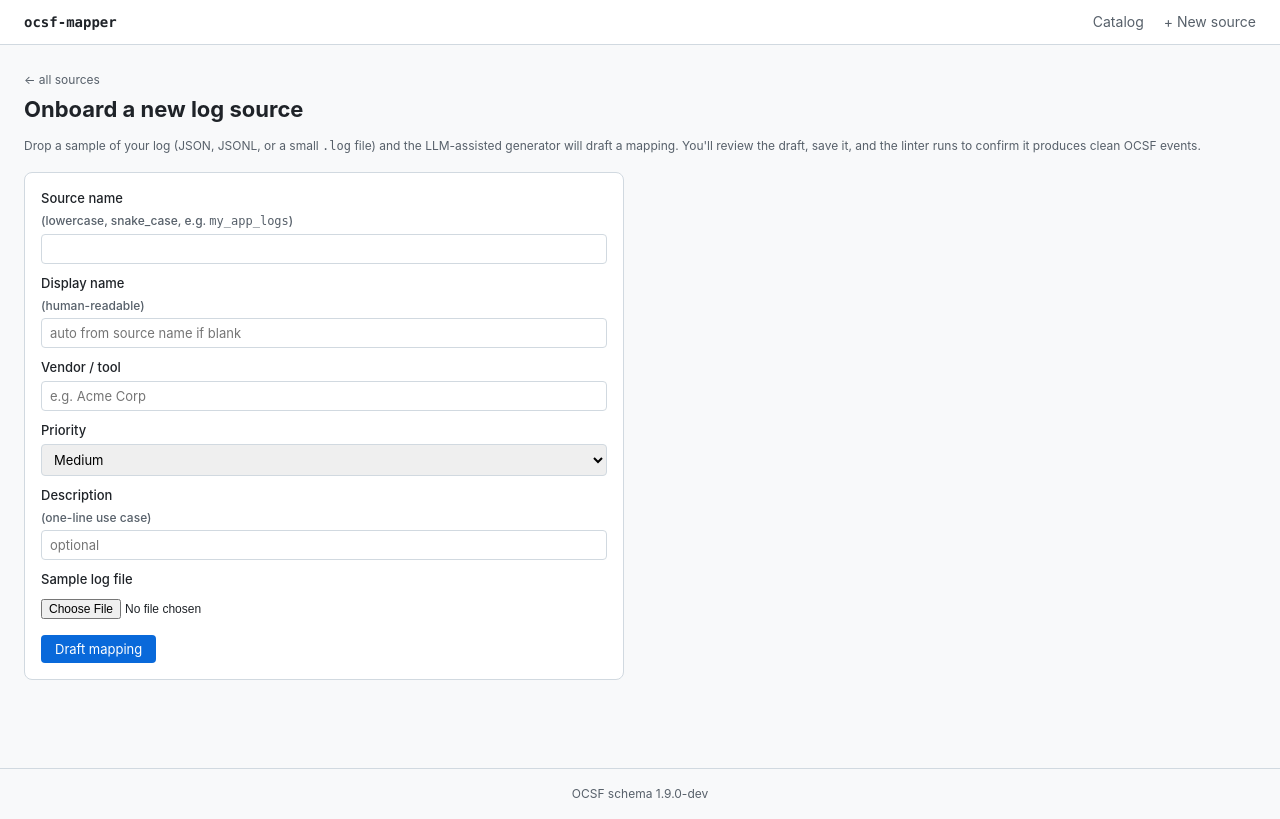
After one commit to SauNu84/ocsf-parse, a FastAPI app: template src/ocsf_mapper/web/templates/wizard.html in a window 1280 px wide. The commit adds this page. Run offline with FastAPI, Linux system fonts and the light colour scheme; the template is opened without the code that fills it, so the values that code supplies are empty; some libraries are stand-ins or nearby versions.

Commit message:
feat(web): step 4 — new-source wizard (UI wrapper around generate)
GET  /new         landing page with sample upload + metadata form
POST /new/draft   saves sample, calls suggest_classes + draft_mapping,
                  returns the draft in a Monaco editor for review
POST /new/save    writes mappings/<source>.json, lints, redirects on OK

Wizard flow:
  1. User fills out source_name (lowercase snake_case, validated),
     display_name, vendor, priority, description, and uploads a sample.
  2. POST /new/draft:
       - Validates source_name pattern.
       - Saves the sample to samples/<source>.<ext>.
       - Calls ocsf_mapper.generate.generate() with the configured LLM
         provider (Anthropic, OpenAI, or fixture — env-detected).
       - Injects the user-provided catalog metadata into the draft so the
         saved mapping is self-describing.
       - Returns the draft in a Monaco editor partial.
  3. User reviews/edits, clicks Save.
  4. POST /new/save:
       - Refuses to overwrite an existing mapping (409).
       - Writes to a sibling .json.tmp, lints against the saved sample,
         only promotes the file if status=OK.
       - Returns a success banner linking to the new source page.

Friendly error paths: invalid source_name (400), missing provider key
(500 with instructions), overwrite (409), bad JSON (400), lint failure
(400 with errors).

Top-bar gets a '+ New source' nav link.

Tests: 6 new (24 web tests total). Wizard end-to-end via
FixtureProvider — no real API calls. 91.9% total coverage.

Phase B is now feature-complete per PLAN.md §3 — homepage card grid +
per-source page with all 5 tabs (Sample, Output, Mapping, Validation,
Coverage) + wizard.

```diff
--- a/src/ocsf_mapper/web/app.py
+++ b/src/ocsf_mapper/web/app.py
@@ -110,6 +110,143 @@ def create_app(root: Optional[Path | str] = None) -> FastAPI:
             request,
             "home.html",
             {"rows": rows, "totals": _summarize(rows)},
+        )
+
+    @app.get("/new", response_class=HTMLResponse)
+    def wizard_landing(request: Request) -> HTMLResponse:
+        return templates.TemplateResponse(
+            request, "wizard.html", {"step": 1, "categories": _PRIORITY_RANK.keys()},
+        )
+
+    @app.post("/new/draft", response_class=HTMLResponse)
+    async def wizard_draft(
+        request: Request,
+        source_name: str = Form(...),
+        vendor: str = Form(...),
+        priority: str = Form("medium"),
+        description: str = Form(""),
+        display_name: str = Form(""),
+        sample: UploadFile = File(...),
+    ) -> HTMLResponse:
+        import re
+        if not re.fullmatch(r"[a-z][a-z0-9_]*", source_name):
+            return templates.TemplateResponse(
+                request,
+                "partials/wizard_error.html",
+                {"message": (
+                    f"Invalid source_name: {source_name!r}. "
+                    "Use lowercase letters, digits, and underscores, "
+                    "starting with a letter."
+                )},
+                status_code=400,
+            )
+        # Decide sample filename by extension.
+        suffix = Path(sample.filename or "sample.log").suffix or ".log"
+        sample_target = samples_dir / f"{source_name}{suffix}"
+        samples_dir.mkdir(parents=True, exist_ok=True)
+        sample_target.write_bytes(await sample.read())
+
+        # Call the generator.
+        try:
+            from ocsf_mapper.generate import generate
+            from ocsf_mapper.providers import get_provider
+            provider = get_provider()
+            draft = generate(sample_target, source_name,
+                             provider=provider, schema=schema)
+        except Exception as e:
+            return templates.TemplateResponse(
+                request,
+                "partials/wizard_error.html",
+                {"message": (
+                    f"LLM generator failed: {e!r}. "
+                    "Set ANTHROPIC_API_KEY or OPENAI_API_KEY, "
+                    "or OCSF_LLM_PROVIDER=fixture for offline use."
+                )},
+                status_code=500,
+            )
+
+        # Inject the user-provided catalog metadata so the draft is self-describing.
+        draft = {
+            "source_name": source_name,
+            "display_name": display_name or source_name.replace("_", " ").title(),
+            "vendor": vendor,
+            "priority": priority,
+            "description": description or f"Mapping for {source_name}.",
+            **{k: v for k, v in draft.items() if k not in ("source_name",)},
+        }
+
+        return templates.TemplateResponse(
+            request,
+            "partials/wizard_draft.html",
+            {
+                "source_name": source_name,
+                "sample_filename": sample_target.name,
+                "draft_json": json.dumps(draft, indent=2),
+            },
+        )
+
+    @app.post("/new/save", response_class=HTMLResponse)
+    def wizard_save(
+        request: Request,
+        source_name: str = Form(...),
+        content: str = Form(...),
+    ) -> HTMLResponse:
+        import re
+        if not re.fullmatch(r"[a-z][a-z0-9_]*", source_name):
+            raise HTTPException(status_code=400, detail="invalid source_name")
+        target = mappings_dir / f"{source_name}.json"
+        if target.exists():
+            return templates.TemplateResponse(
+                request,
+                "partials/wizard_error.html",
+                {"message": (
+                    f"mappings/{source_name}.json already exists — refusing "
+                    "to overwrite. Edit the existing source page instead."
+                )},
+                status_code=409,
+            )
+        try:
+            parsed = json.loads(content)
+        except json.JSONDecodeError as e:
+            return templates.TemplateResponse(
+                request,
+                "partials/wizard_error.html",
+                {"message": f"invalid JSON: {e}"},
+                status_code=400,
+            )
+        # Find the sample we just saved.
+        sample_path = _find_sample_path(source_name)
+        if sample_path is None:
+            # Try a glob — the wizard may have saved e.g. .log when none existed.
+            candidates = list(samples_dir.glob(f"{source_name}.*"))
+            sample_path = candidates[0] if candidates else None
+
+        # Lint before writing.
+        tmp_path = target.with_suffix(".json.tmp")
+        mappings_dir.mkdir(parents=True, exist_ok=True)
+        tmp_path.write_text(json.dumps(parsed, indent=2) + "\n")
+        try:
+            result = lint_one(tmp_path, sample_path, schema)
+            if result["status"] != "OK":
+                return templates.TemplateResponse(
+                    request,
+                    "partials/wizard_error.html",
+                    {"message": "Draft did not lint clean:\n" + "\n".join(result["errors"])},
+                    status_code=400,
+                )
+            tmp_path.replace(target)
+        finally:
+            if tmp_path.exists():
+                tmp_path.unlink()
+
+        return templates.TemplateResponse(
+            request,
+            "partials/wizard_done.html",
+            {
+                "source_name": source_name,
+                "events": result.get("events", 0),
+                "classes": result.get("classes", []),
+            },
         )
 
     @app.get("/sources/{name}", response_class=HTMLResponse)
--- a/src/ocsf_mapper/web/static/main.css
+++ b/src/ocsf_mapper/web/static/main.css
@@ -406,3 +406,48 @@ footer {
 .missing-required h4 { color: var(--fail); }
 .missing-recommended h4 { color: var(--warn); }
 .missing-lists ul { margin: 0; padding-left: 18px; font-family: var(--mono); font-size: 11px; }
+
+/* ---- wizard (step 4) ---------------------------------------------- */
+
+.wizard h1 { margin: 4px 0 8px; font-size: 22px; }
+.wizard .back { color: var(--fg-muted); font-size: 12px; text-decoration: none; }
+.wizard .hint { color: var(--fg-muted); font-size: 12px; }
+
+.wizard-form {
+  display: grid;
+  gap: 10px;
+  background: var(--bg-card);
+  border: 1px solid var(--border);
+  border-radius: 8px;
+  padding: 16px;
+  max-width: 600px;
+  margin: 16px 0;
+}
+.wizard-form label {
+  display: flex;
+  flex-direction: column;
+  gap: 4px;
+  font-size: 13px;
+  font-weight: 500;
+}
+.wizard-form input[type=text],
+.wizard-form select {
+  padding: 6px 8px;
+  border: 1px solid var(--border);
+  border-radius: 4px;
+  font-family: inherit;
+  font-size: 13px;
+}
+.wizard-form input[type=file] {
+  padding: 6px 0;
+  font-size: 12px;
+}
+.wizard-form .btn-primary {
+  justify-self: start;
+}
+
+.wizard-step h2 { margin: 8px 0; font-size: 18px; }
+.wizard-step .hint { font-size: 12px; color: var(--fg-muted); }
+.wizard-actions { margin-top: 12px; }
+.wizard-draft #monaco-host { height: 480px; }
+.save-error pre { margin: 6px 0 0; white-space: pre-wrap; font-size: 11px; }
--- a/src/ocsf_mapper/web/templates/base.html
+++ b/src/ocsf_mapper/web/templates/base.html
@@ -12,6 +12,7 @@
     <a href="/" class="logo">ocsf-mapper</a>
     <nav>
       <a href="/">Catalog</a>
+      <a href="/new">+ New source</a>
     </nav>
   </header>
   <main>{% block content %}{% endblock %}</main>
--- /dev/null
+++ b/src/ocsf_mapper/web/templates/partials/wizard_done.html
@@ -0,0 +1,6 @@
+<div class="save-ok">
+  ✓ Saved <code>mappings/{{ source_name }}.json</code>.
+  Linter ran clean: {{ events }} event(s) across classes
+  {{ classes|join(', ') }}.
+  <a href="/sources/{{ source_name }}">Open the source page →</a>
+</div>
--- /dev/null
+++ b/src/ocsf_mapper/web/templates/partials/wizard_error.html
@@ -0,0 +1,4 @@
+<div class="save-error">
+  <strong>✗ {{ message.split(':', 1)[0] if ':' in message else 'Error' }}</strong>
+  <pre>{{ message }}</pre>
+</div>
--- /dev/null
+++ b/src/ocsf_mapper/web/templates/wizard.html
@@ -0,0 +1,46 @@
+{% extends "base.html" %}
+{% block title %}New source — ocsf-mapper{% endblock %}
+{% block content %}
+<section class="wizard">
+  <a href="/" class="back">← all sources</a>
+  <h1>Onboard a new log source</h1>
+  <p class="hint">
+    Drop a sample of your log (JSON, JSONL, or a small <code>.log</code> file)
+    and the LLM-assisted generator will draft a mapping. You'll review the
+    draft, save it, and the linter runs to confirm it produces clean OCSF
+    events.
+  </p>
+
+  <form hx-post="/new/draft"
+        hx-encoding="multipart/form-data"
+        hx-target="#wizard-panel"
+        class="wizard-form">
+    <label>Source name <span class="hint">(lowercase, snake_case, e.g. <code>my_app_logs</code>)</span>
+      <input type="text" name="source_name" pattern="[a-z][a-z0-9_]*" required>
+    </label>
+    <label>Display name <span class="hint">(human-readable)</span>
+      <input type="text" name="display_name" placeholder="auto from source name if blank">
+    </label>
+    <label>Vendor / tool
+      <input type="text" name="vendor" required placeholder="e.g. Acme Corp">
+    </label>
+    <label>Priority
+      <select name="priority">
+        <option value="critical">Critical</option>
+        <option value="high">High</option>
+        <option value="medium" selected>Medium</option>
+        <option value="low">Low</option>
+      </select>
+    </label>
+    <label>Description <span class="hint">(one-line use case)</span>
+      <input type="text" name="description" placeholder="optional">
+    </label>
+    <label>Sample log file
+      <input type="file" name="sample" accept=".log,.jsonl,.json,.ndjson,.txt" required>
+    </label>
+    <button type="submit" class="btn-primary">Draft mapping</button>
+  </form>
+
+  <div id="wizard-panel"></div>
+</section>
+{% endblock %}
```
Also changed, not shown: src/ocsf_mapper/web/templates/partials/wizard_draft.html (added, +50 -0 lines), tests/fixtures/llm/my_test_source.json (added, +4 -0 lines), tests/test_web.py (+96 -0 lines).
